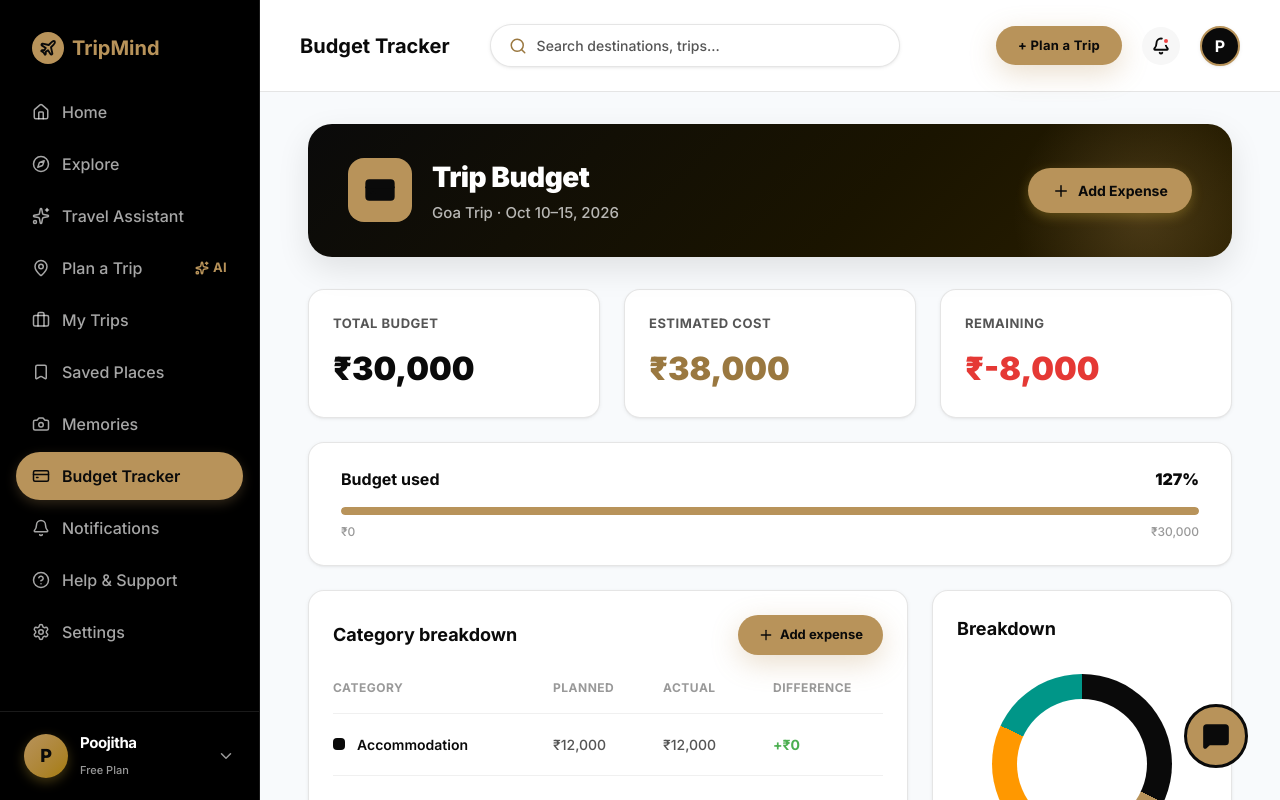
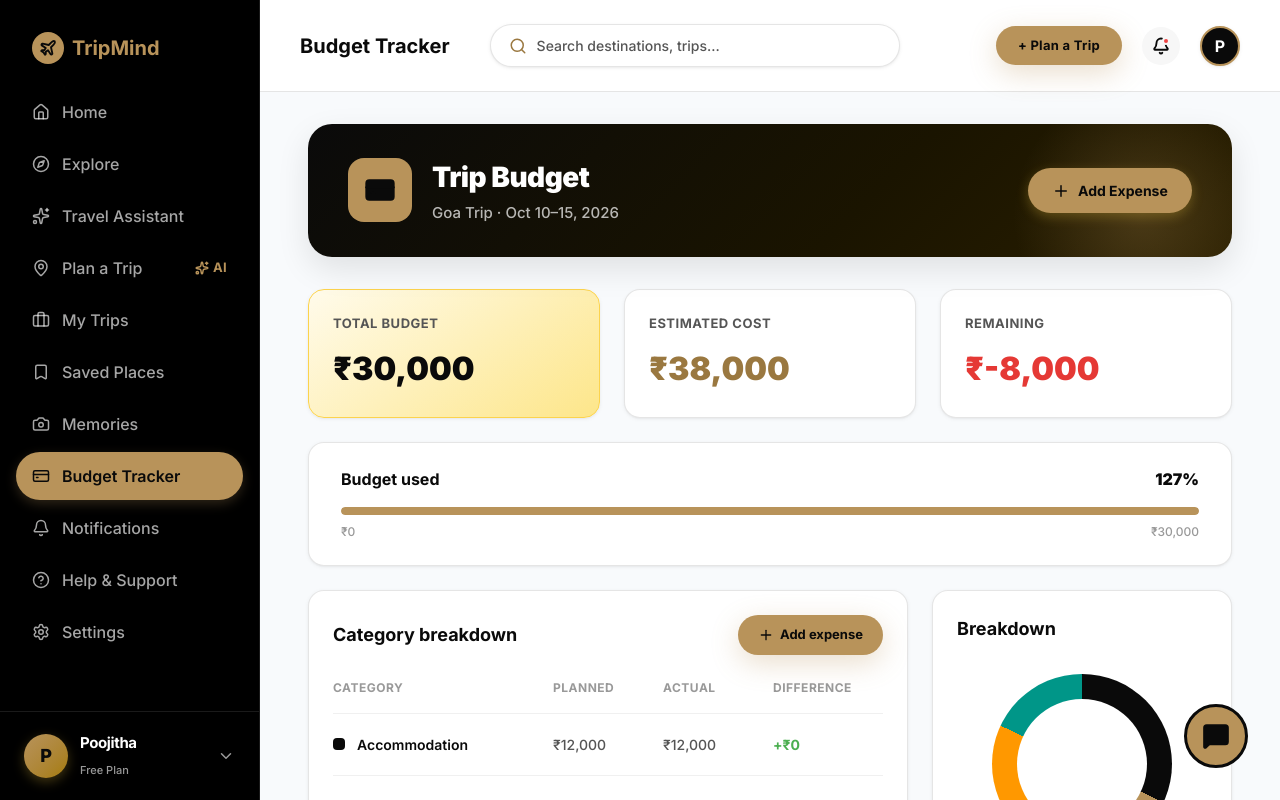
Before and after one commit to PoojaRam166/TripMind, a React (Vite) app in the folder frontend/: page /budget in a window 1280 px wide. Built offline with nearby package versions, Linux system fonts and the light colour scheme.

Commit message:
style: Apply light gold gradient to first stat card on BudgetTrackerPage for consistency

```diff
--- a/frontend/src/pages/BudgetTrackerPage.jsx
+++ b/frontend/src/pages/BudgetTrackerPage.jsx
@@ -72,7 +72,7 @@ export default function BudgetTrackerPage() {
           {/* ── Summary Cards ── */}
           <div className="budget-summary-grid" style={{ display: 'grid', gridTemplateColumns: 'repeat(3, 1fr)', gap: '24px', marginBottom: '24px' }}>
             {/* Total Budget */}
-            <div style={{ background: 'var(--color-surface)', padding: '24px', borderRadius: '16px', border: '1px solid var(--color-border)', boxShadow: 'var(--shadow-sm)' }}>
+            <div style={{ background: 'linear-gradient(145deg, #fffbeb, #fde68a)', padding: '24px', borderRadius: '16px', border: '1px solid #fcd34d', boxShadow: 'var(--shadow-sm)' }}>
               <div style={{ fontSize: '13px', fontWeight: 700, color: 'var(--color-text-secondary)', textTransform: 'uppercase', letterSpacing: '0.5px', marginBottom: '12px' }}>
                 Total Budget
               </div>
```
